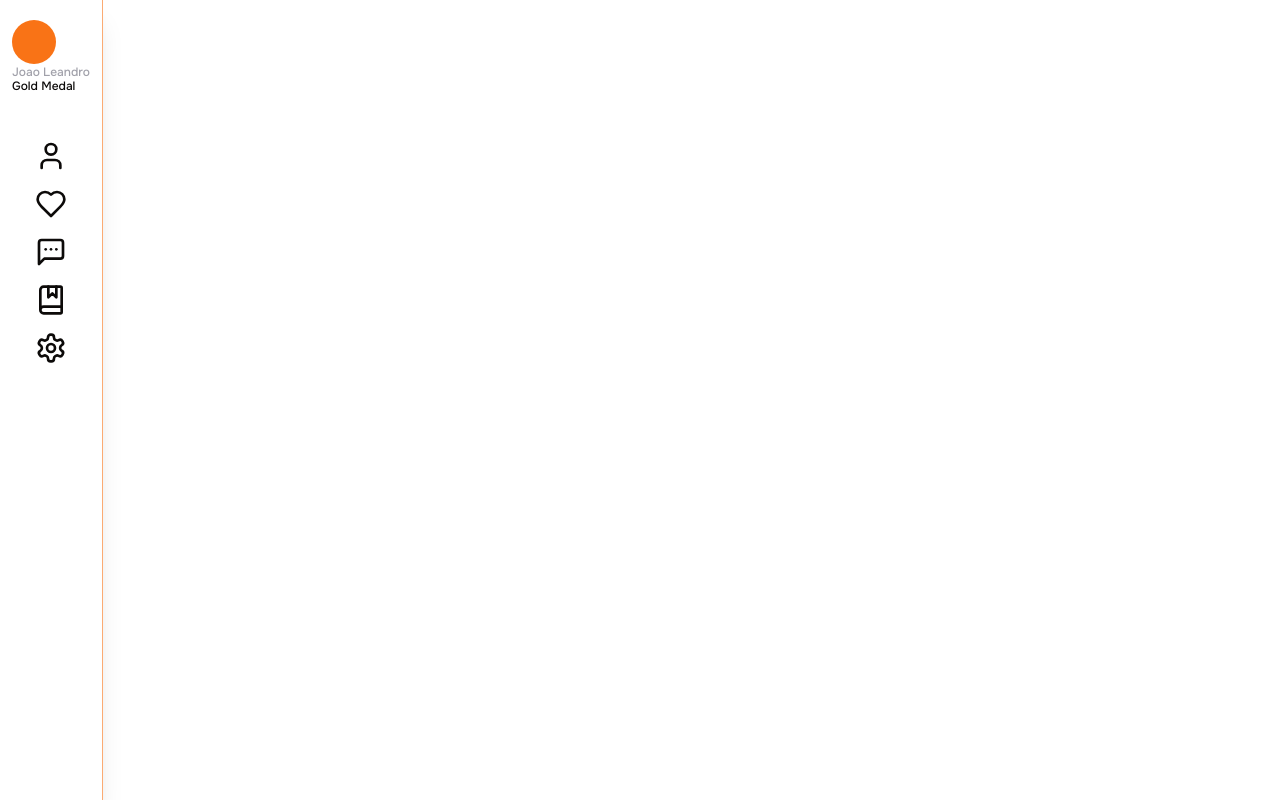
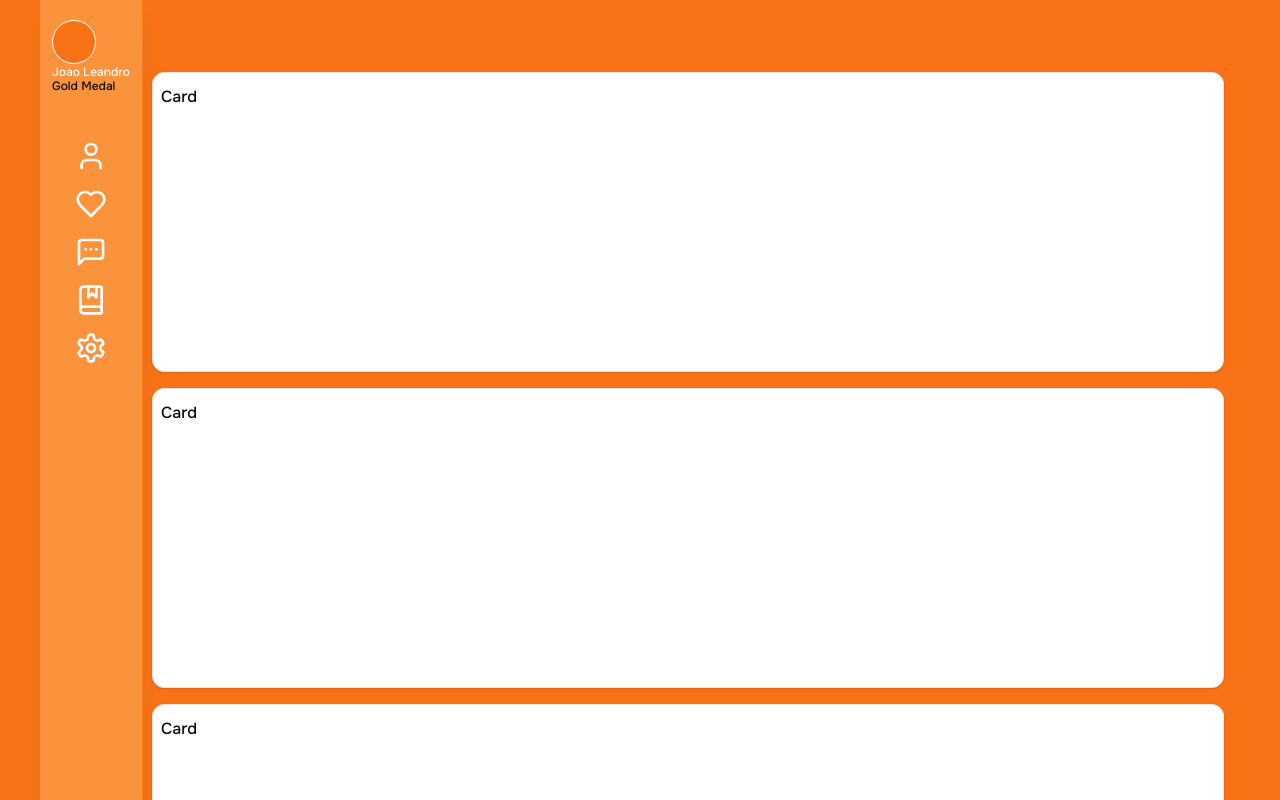
Before and after one commit to JoaoLeandroo/rede-social, a Next.js app: page / in a window 1280 px wide. Shown: the top 800 px of the page. Built offline with nearby package versions, Linux system fonts and the light colour scheme.

Commit message:
feat: posicionamento cards

```diff
--- a/src/app/layout.tsx
+++ b/src/app/layout.tsx
@@ -16,7 +16,7 @@ export default function RootLayout({
 }>) {
   return (
     <html lang="pt-BR">
-      <body className={font.className}>
+      <body className={`${font.className} bg-orange-500`}>
         {children}
       </body>
     </html>
--- a/src/app/page.tsx
+++ b/src/app/page.tsx
@@ -1,11 +1,29 @@
+import { Card } from "@/components/ui/card";
 import MenuUser from "@/components/others/MenuUser";
 
 export default function Home() {
   return (
-    <div className="flex flex-col md:flex-row w-full md:max-w-[1920px] mx-auto">
+    <div className="flex flex-col md:flex-row w-full md:max-w-[1920px] px-0 lg:px-10 mx-auto">
       <MenuUser/>
 
+    <section className="w-full mt-16 flex flex-col gap-2 ml-0 md:ml-24 px-4">
+      <Card className="w-full min-h-[300px] px-2 py-3 border mt-2">
+        Card
+      </Card>
+      <Card className="w-full min-h-[300px] px-2 py-3 border mt-2">
+        Card
+      </Card>
+      <Card className="w-full min-h-[300px] px-2 py-3 border mt-2">
+        Card
+      </Card>
+      <Card className="w-full min-h-[300px] px-2 py-3 border mt-2">
+        Card
+      </Card>
+      <Card className="w-full min-h-[300px] px-2 py-3 border mt-2">
+        Card
+      </Card>
 
+    </section>
 
     </div>
   );
--- a/src/components/others/MenuUser.tsx
+++ b/src/components/others/MenuUser.tsx
@@ -17,12 +17,12 @@ import OpenMenuMobile from "./OpenMenuMobile";
 
 const MenuUser = () => {
   return (
-    <div className="w-full md:w-auto">
-      <nav className="md:hidden sticky top-0 flex w-full h-full border-b border-orange-500/60 p-2 justify-between mx-auto">
+    <div className="w-full md:w-auto fixed top-0 z-50 bg-orange-400">
+      <nav className="md:hidden sticky top-0 flex shadow-lg w-full h-full border-b border-orange-500 p-2 items-center justify-between mx-auto">
         <div className="flex items-end gap-x-2">
-          <span className="w-11 h-11 bg-orange-500 rounded-full p-2"></span>
+          <span className="w-11 h-11 bg-orange-500 rounded-full p-2 border border-white"></span>
           <div>
-            <h2 className="text-zinc-400">Joao Leandro</h2>
+            <h2 className="text-white">Joao Leandro</h2>
             <p className="text-xs leading-3">Gold Medal</p>
           </div>
         </div>
@@ -32,9 +32,9 @@ const MenuUser = () => {
 
       <aside className="hidden md:block min-h-screen border-r border-orange-500/60 shadow-xl">
       <div className="flex flex-col items-start gap-x-2 p-3">
-          <span className="w-11 h-11 bg-orange-500 rounded-full p-2 mt-2"></span>
+          <span className="w-11 h-11 bg-orange-500 rounded-full p-2 mt-2 border border-white"></span>
           <div className="select-none">
-            <h2 className="text-zinc-400 text-xs">Joao Leandro</h2>
+            <h2 className="text-white text-xs">Joao Leandro</h2>
             <p className="text-xs leading-3">Gold Medal</p>
         </div>
 
@@ -44,7 +44,7 @@ const MenuUser = () => {
                 <Tooltip>
                 <TooltipTrigger>
                     <Link href={"#"}>
-                        <User className="w-8 h-8 hover:opacity-75 transition-all duration-200 hover:text-orange-500"/>
+                        <User className="w-8 h-8 hover:opacity-75 text-white"/>
                         <span className="sr-only">Perfil de usuario</span>
                     </Link>
                     <TooltipContent side="right">
@@ -56,7 +56,7 @@ const MenuUser = () => {
                 <Tooltip>
                 <TooltipTrigger>
                     <Link href={"#"}>
-                        <Heart className="w-8 h-8 hover:opacity-75 transition-all duration-200 hover:text-orange-500"/>
+                        <Heart className="w-8 h-8 hover:opacity-75 text-white"/>
                         <span className="sr-only">Curtidas</span>
                     </Link>
                     <TooltipContent side="right">
@@ -69,7 +69,7 @@ const MenuUser = () => {
                 <Tooltip>
                 <TooltipTrigger>
                     <Link href={"#"}>
-                        <MessageSquareMore className="w-8 h-8 hover:opacity-75 transition-all duration-200 hover:text-orange-500"/>
+                        <MessageSquareMore className="w-8 h-8 hover:opacity-75 text-white"/>
                         <span className="sr-only">Seus comentarios</span>
                     </Link>
                     <TooltipContent side="right">
@@ -82,7 +82,7 @@ const MenuUser = () => {
                 <Tooltip>
                 <TooltipTrigger>
                     <Link href={"#"}>
-                        <BookMarked className="w-8 h-8 hover:opacity-75 transition-all duration-200 hover:text-orange-500"/>
+                        <BookMarked className="w-8 h-8 hover:opacity-75 text-white"/>
                         <span className="sr-only">Seus favorito</span>
                     </Link>
                     <TooltipContent side="right">
@@ -94,7 +94,7 @@ const MenuUser = () => {
                 <Tooltip>
                 <TooltipTrigger>
                     <Link href={"#"}>
-                        <Settings className="w-8 h-8 hover:opacity-75 transition-all duration-200 hover:text-orange-500"/>
+                        <Settings className="w-8 h-8 hover:opacity-75 text-white"/>
                         <span className="sr-only">Configurações</span>
                     </Link>
                     <TooltipContent side="right">
--- a/src/components/others/OpenMenuMobile.tsx
+++ b/src/components/others/OpenMenuMobile.tsx
@@ -20,7 +20,7 @@ const OpenMenuMobile = () => {
     <div className="h-full flex items-center justify-center">
       <Sheet>
         <SheetTrigger>
-          <Menu className="w-8 h-8 cursor-pointer hover:opacity-75 transition-all duration-200" />
+          <Menu className="w-8 h-8 cursor-pointer hover:opacity-75 transition-all duration-200 text-white"/>
           <span className="sr-only">Abrir Menu</span>
         </SheetTrigger>
         <SheetContent>
```
